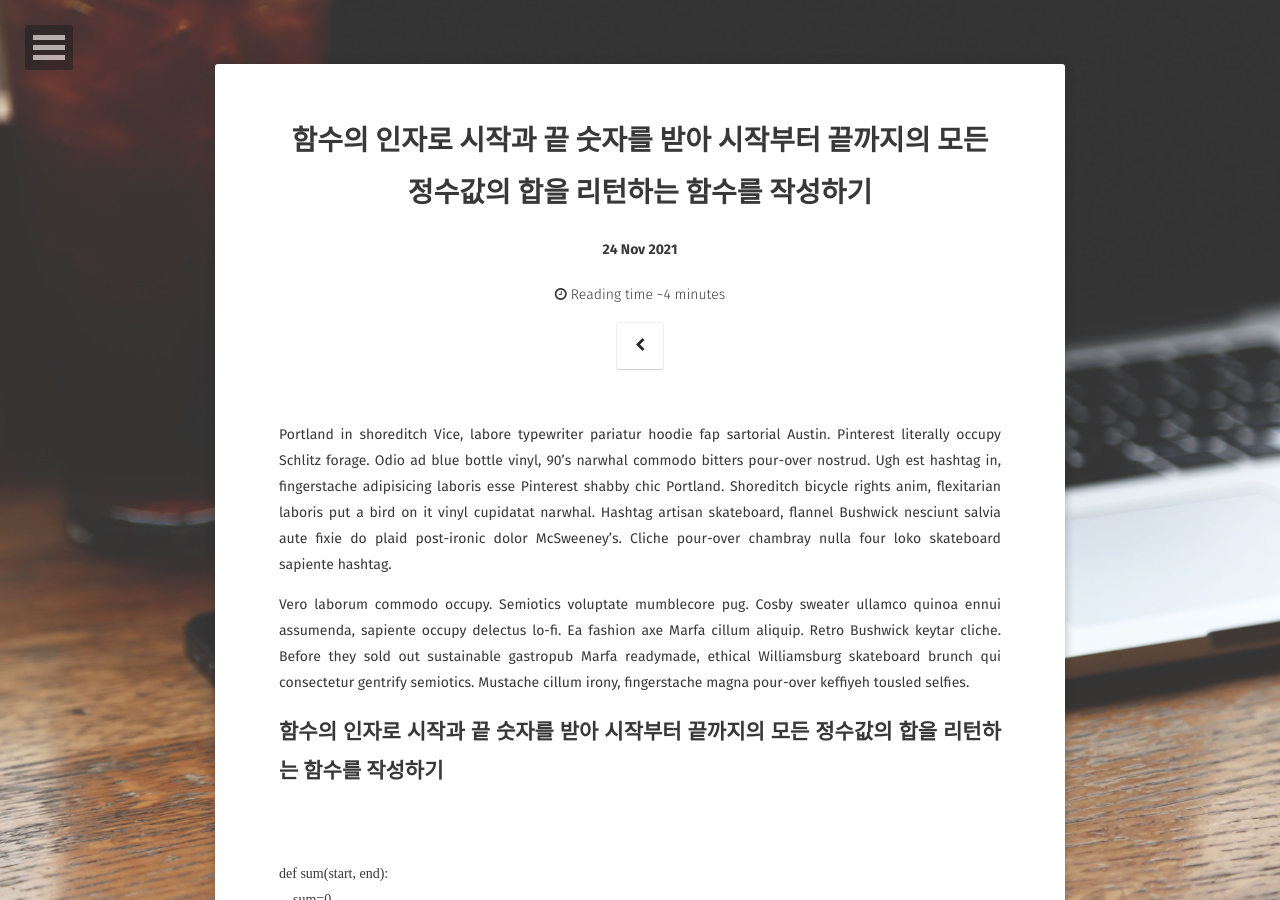
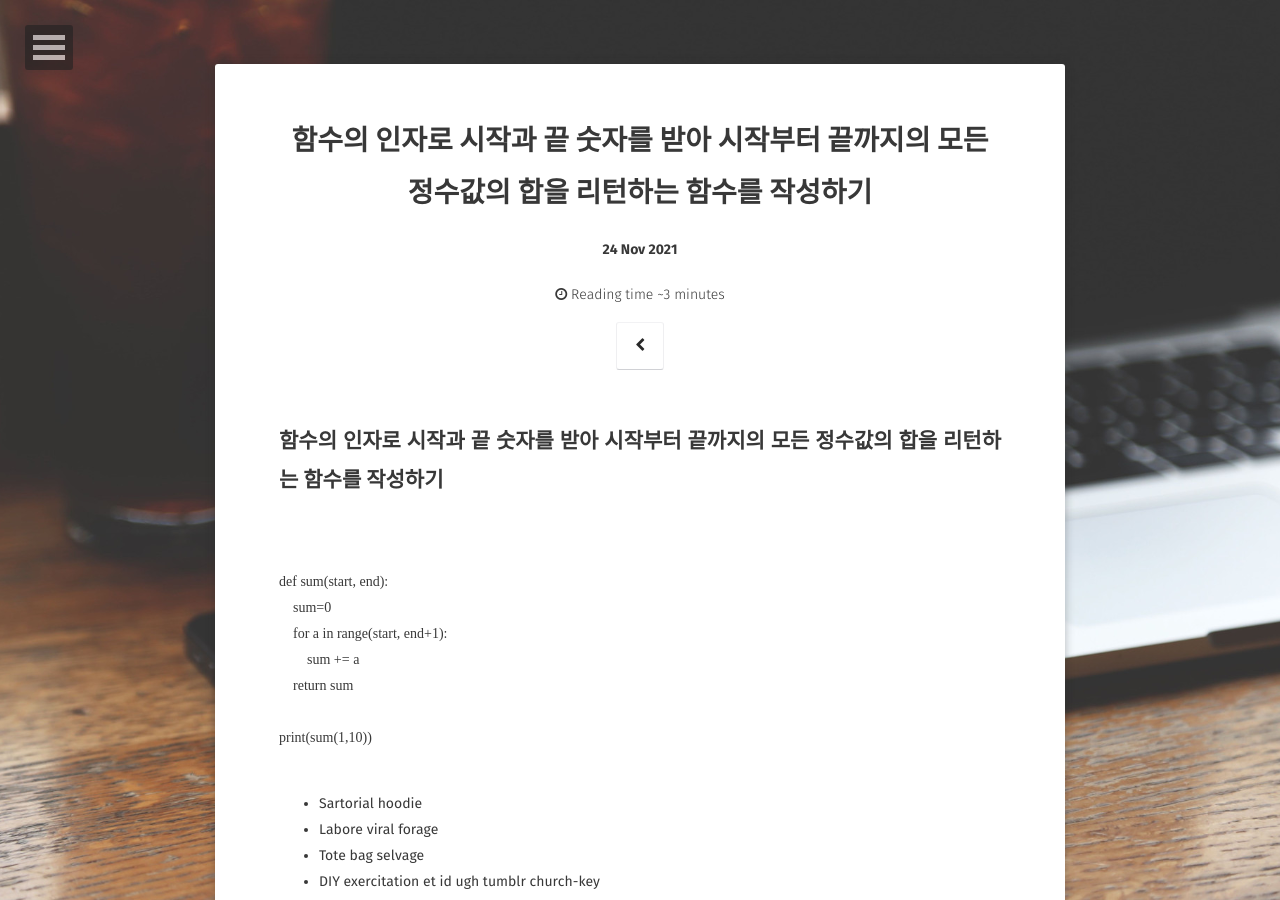
Before and after one commit to dbwjddl5611/dbwjddl5611.github-com, a Jekyll site: the page built from _posts/2021-11-24-sum-post.md, in a window 1280 px wide and 900 px high. Built offline with Jekyll 4.4.1, drawn with Linux system fonts in a browser that asks for light colours; some web fonts are replaced; comment, search, counter and statistics services are not loaded.

Commit message:
Update 2021-11-24-sum-post.md

```diff
--- a/_posts/2021-11-24-sum-post.md
+++ b/_posts/2021-11-24-sum-post.md
@@ -6,10 +6,6 @@ excerpt: "A ton of text to test readability."
 tags: [sample post, readability, test]
 comments: true
 ---
-
-Portland in shoreditch Vice, labore typewriter pariatur hoodie fap sartorial Austin. Pinterest literally occupy Schlitz forage. Odio ad blue bottle vinyl, 90's narwhal commodo bitters pour-over nostrud. Ugh est hashtag in, fingerstache adipisicing laboris esse Pinterest shabby chic Portland. Shoreditch bicycle rights anim, flexitarian laboris put a bird on it vinyl cupidatat narwhal. Hashtag artisan skateboard, flannel Bushwick nesciunt salvia aute fixie do plaid post-ironic dolor McSweeney's. Cliche pour-over chambray nulla four loko skateboard sapiente hashtag.
-
-Vero laborum commodo occupy. Semiotics voluptate mumblecore pug. Cosby sweater ullamco quinoa ennui assumenda, sapiente occupy delectus lo-fi. Ea fashion axe Marfa cillum aliquip. Retro Bushwick keytar cliche. Before they sold out sustainable gastropub Marfa readymade, ethical Williamsburg skateboard brunch qui consectetur gentrify semiotics. Mustache cillum irony, fingerstache magna pour-over keffiyeh tousled selfies.
 
 ## 함수의 인자로 시작과 끝 숫자를 받아 시작부터 끝까지의 모든 정수값의 합을 리턴하는 함수를 작성하기
 
```
